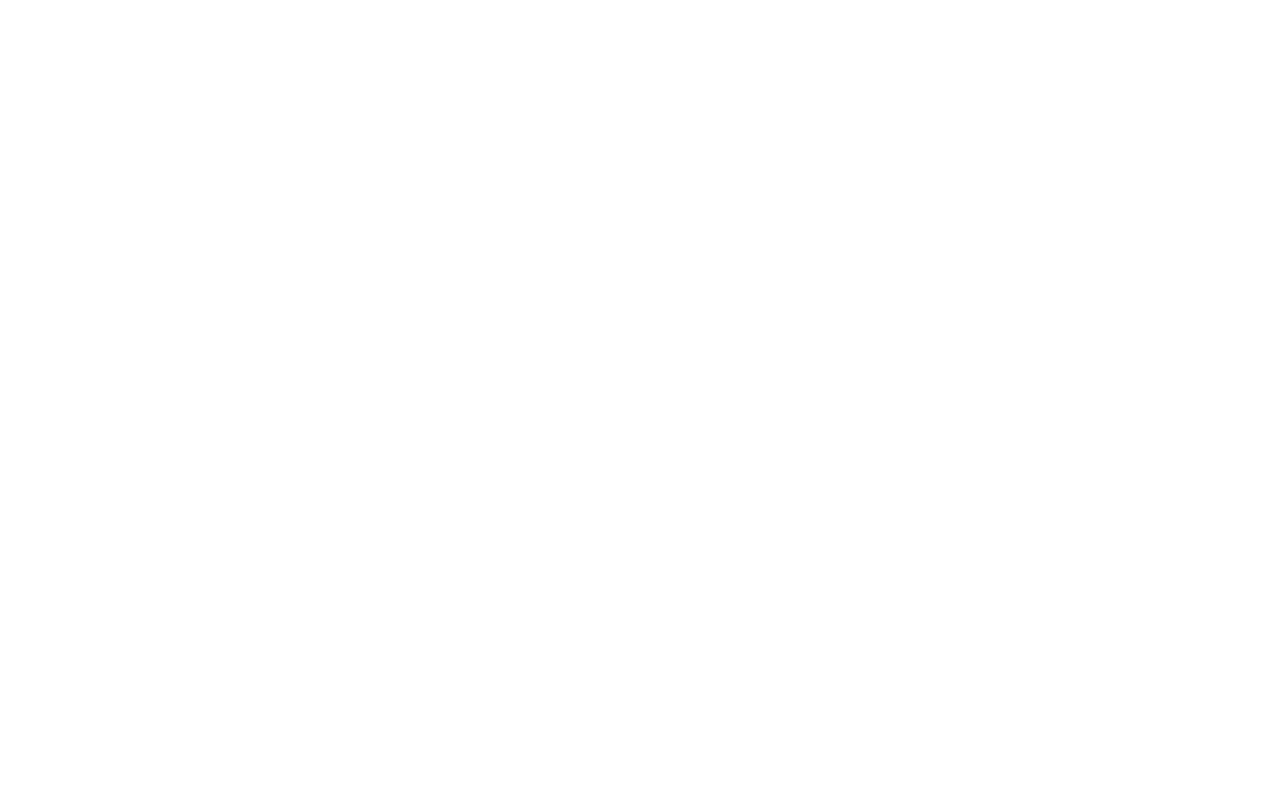
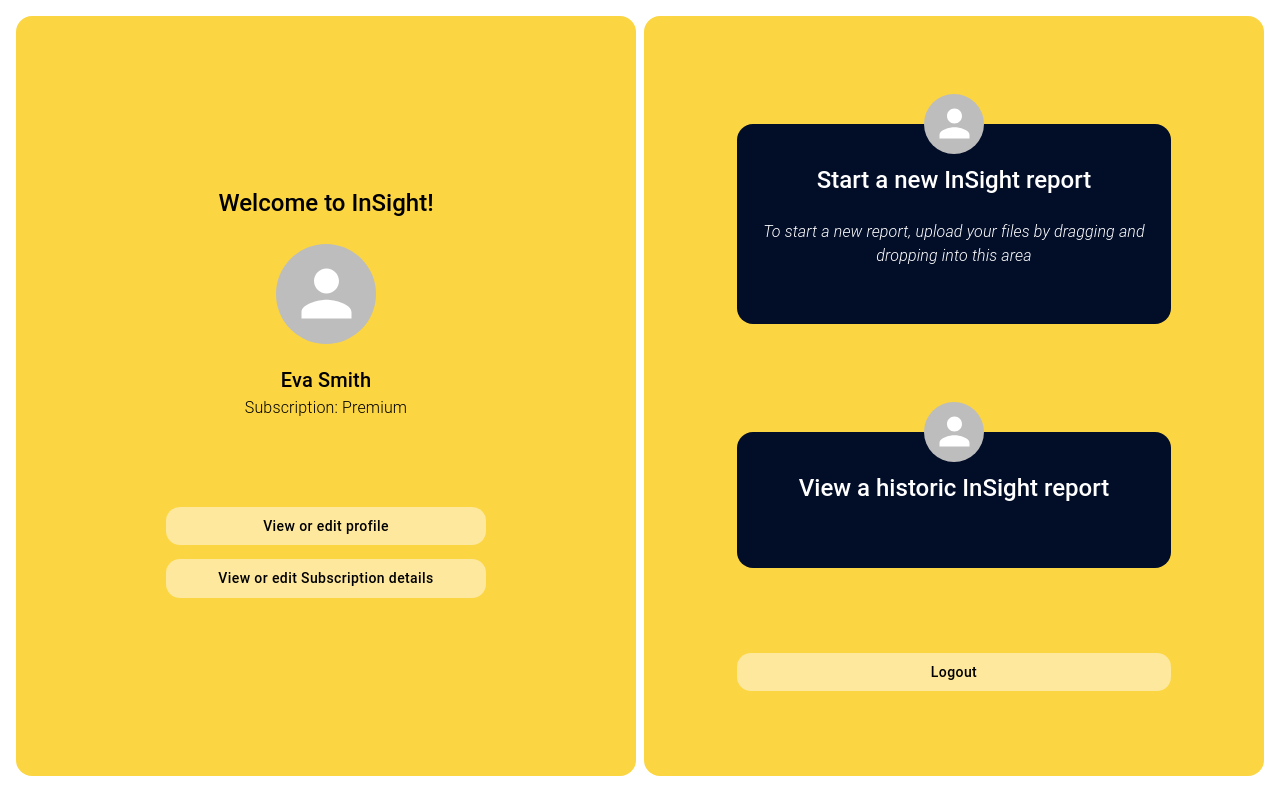
Before and after one commit to tzejit/insight, a React (Create React App) app: page /welcome in a window 1280 px wide. Before the commit this address had no page. Built offline with nearby package versions, Linux system fonts and the light colour scheme.

Commit message:
Add welcome page, refactor theme

```diff
--- /dev/null
+++ b/src/components/buttons/YellowButton.js
@@ -0,0 +1,12 @@
+import { Button } from '@mui/material';
+
+function YellowButton(props) {
+    return(
+    <Button variant="contained" color="secondary" disableElevation sx={{ padding:'0.5em', borderRadius: '1em', width: props.width, margin: '0.5em'}} onClick={props.onClick}>
+        {props.children}
+    </Button>
+    )
+
+}
+
+export default YellowButton;
--- /dev/null
+++ b/src/components/themes/MainTheme.js
@@ -0,0 +1,19 @@
+import { createTheme } from "@mui/material"
+
+const theme = createTheme({
+    palette: {  primary: {main: '#f2f2f2' },
+                secondary: {main: '#FDE89D', contrastText: '#000000'},
+                yellow: {main: '#FBD542', secondary: '#FDE89D', contrastText: '#ffffff'},
+                grey: {main: '#252f3f'},
+                brown: {main: '#420D0D'},
+                blue: {main: '#020D28'},
+                black: {main: '#06040A', contrastText: '#ffffff'}},
+    typography: {
+        button: {
+          textTransform: 'none',
+          flexDirection: "column"
+        }
+      }
+})
+
+export default theme
--- a/src/index.js
+++ b/src/index.js
@@ -7,6 +7,7 @@
 import { BrowserRouter, Routes, Route } from "react-router-dom";
 import Login from './pages/Login';
 import Signup from './pages/Signup';
+import Welcome from './pages/Welcome';
 
 
 const root = ReactDOM.createRoot(document.getElementById('root'));
@@ -18,6 +19,7 @@
         <Route path="login" element={<Login />} />
         <Route path="signup" element={<Signup />} />
         <Route path="dashboard" element={<App />} />
+        <Route path="welcome" element={<Welcome />} />
       </Routes>
     </BrowserRouter>
   </React.StrictMode>
--- a/src/pages/App.js
+++ b/src/pages/App.js
@@ -59,7 +59,8 @@
             res = await res.json()
         }
 
-        fetchData()
+        // fetchData()
+        setToken("a")
 
       }, [])
 
--- a/src/pages/Landing.js
+++ b/src/pages/Landing.js
@@ -1,25 +1,13 @@
 import Grid from '@mui/material/Grid';
 import { Link } from "react-router-dom";
-import { ThemeProvider, createTheme } from '@mui/material/styles';
+import { ThemeProvider } from '@mui/material/styles';
 import { Typography, Box } from '@mui/material';
 import Stack from '@mui/material/Stack';
 import './landing.css'
 import InsightTitle from '../components/typography/InsightTitle';
 import BlackButton from '../components/buttons/BlackButton';
+import theme from '../components/themes/MainTheme';
 
-const theme = createTheme({
-    palette: {  primary: {main: '#f2f2f2' },
-                yellow: {main: '#FBD542', transparent: '#ffc00033' },
-                grey: {main: '#252f3f'},
-                brown: {main: '#420D0D'},
-                black: {main: '#06040A'}},
-    typography: {
-        button: {
-          textTransform: 'none',
-          flexDirection: "column",
-        }
-      },
-})
 
 function Landing() {
   return (
--- a/src/pages/Login.js
+++ b/src/pages/Login.js
@@ -1,4 +1,4 @@
-import { ThemeProvider, createTheme } from '@mui/material/styles';
+import { ThemeProvider } from '@mui/material/styles';
 import { Typography } from '@mui/material';
 import Stack from '@mui/material/Stack';
 import Box from '@mui/material/Box';
@@ -8,20 +8,8 @@
 import InsightTitle from '../components/typography/InsightTitle';
 import BlackButton from '../components/buttons/BlackButton';
 import TextFieldYellow from '../components/inputs/TextFieldYellow';
+import theme from '../components/themes/MainTheme';
 
-const theme = createTheme({
-    palette: {  primary: {main: '#f2f2f2' },
-                yellow: {main: '#FBD542', secondary: '#FDE89D' },
-                grey: {main: '#252f3f'},
-                brown: {main: '#420D0D'},
-                black: {main: '#06040A', contrastText: '#ffffff'}},
-    typography: {
-        button: {
-          textTransform: 'none',
-          flexDirection: "column"
-        }
-      },
-})
 
 function Login() {
   const navigate = useNavigate();
--- a/src/pages/Signup.js
+++ b/src/pages/Signup.js
@@ -1,4 +1,4 @@
-import { ThemeProvider, createTheme } from '@mui/material/styles';
+import { ThemeProvider } from '@mui/material/styles';
 import { Box, Typography } from '@mui/material';
 import Stack from '@mui/material/Stack';
 import { useNavigate } from 'react-router-dom';
@@ -7,21 +7,9 @@
 import InsightTitle from '../components/typography/InsightTitle';
 import TextFieldYellow from '../components/inputs/TextFieldYellow';
 import BlackButton from '../components/buttons/BlackButton';
+import theme from '../components/themes/MainTheme';
 
 
-const theme = createTheme({
-    palette: {  primary: {main: '#f2f2f2' },
-                yellow: {main: '#FBD542', secondary: '#FDE89D' },
-                grey: {main: '#252f3f'},
-                brown: {main: '#420D0D'},
-                black: {main: '#06040A', contrastText: '#ffffff'}},
-    typography: {
-        button: {
-          textTransform: 'none',
-          flexDirection: "column"
-        }
-      }
-})
 
 function Signup() {
     const navigate = useNavigate();
--- /dev/null
+++ b/src/pages/Welcome.js
@@ -0,0 +1,49 @@
+import Grid from '@mui/material/Grid';
+import { ThemeProvider } from '@mui/material/styles';
+import { Typography, Avatar, Box } from '@mui/material';
+import Stack from '@mui/material/Stack';
+import './landing.css'
+import theme from '../components/themes/MainTheme';
+import YellowButton from '../components/buttons/YellowButton';
+
+
+function Welcome() {
+  return (
+    <ThemeProvider theme={theme}>
+            <Grid container justifyContent="center" alignItems="center" height='100vh' padding='1em' spacing={1} >
+                <Grid item xs={6} height='100%'>
+                    <Stack justifyContent="center" alignItems="center" sx={{backgroundColor: 'yellow.main', borderRadius: '1em' }} height='100%'>
+                        <Typography variant='h5' fontWeight='fontWeightMedium' marginBottom='1em'>Welcome to InSight!</Typography>
+                        <Avatar sx={{ width: '5em', height: '5em', marginBottom: '1em' }}/>
+                        <Typography variant='h6' fontWeight='fontWeightMedium' >Eva Smith</Typography>
+                        <Typography variant='body1' marginBottom='5em' fontWeight='fontWeightLight'>Subscription: Premium</Typography>
+                        <YellowButton marginBottom='1em' width="20rem">View or edit profile</YellowButton>
+                        <YellowButton marginBottom='1em' width="20rem">View or edit Subscription details</YellowButton>
+
+                    </Stack>
+                </Grid>
+                <Grid item xs={6} height='100%'>
+                    <Stack justifyContent="space-evenly" alignItems="center" sx={{backgroundColor: 'yellow.main',  borderRadius: '1em'}} height='100%'>
+                        <Box  width='70%' justifyContent="center" alignItems="center">
+                            <Avatar sx={{ width: '3em', height: '3em', margin: '0 auto -1.5em auto'}}/>
+                            <Box backgroundColor='blue.main' justifyContent="center" alignItems="center" padding='2.5em 1em' borderRadius='1em'  boxSizing= 'border-box'>
+                                <Typography variant='h5' fontWeight='fontWeightMedium' marginBottom='1em' color='white' align='center'>Start a new InSight report</Typography>
+                                <Typography variant='body1' fontWeight='fontWeightLight' marginBottom='1em' color='white'align='center'><i>To start a new report, upload your files by dragging and dropping into this area</i></Typography>
+                            </Box>
+                        </Box>
+                        <Box width='70%' justifyContent="center" alignItems="center" >
+                            <Avatar sx={{ width: '3em', height: '3em',  margin: '0 auto -1.5em auto'}}/>
+                            <Box backgroundColor='blue.main' justifyContent="center" alignItems="center" padding='2.5em 1em' borderRadius='1em' boxSizing= 'border-box'>
+                                <Typography variant='h5' fontWeight='fontWeightMedium' marginBottom='1em' color='white' align='center'>View a historic InSight report</Typography>
+                            </Box>
+                        </Box>
+                        <YellowButton  width='70%'>Logout</YellowButton>
+                    </Stack>
+                </Grid>
+            </Grid>
+    </ThemeProvider>
+
+  );
+}
+
+export default Welcome;
```
